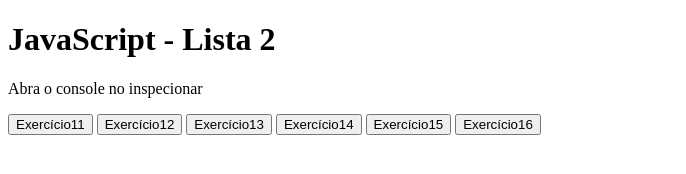
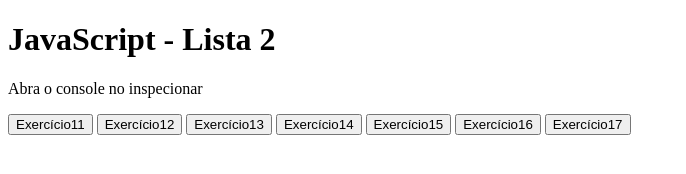
Before and after one commit to Guilherme731/introducao_js, a plain HTML site: page list_2/index.html in a window 1280 px wide. Shown: the whole page, without its empty margins (0-686 px from the left). Drawn offline with Linux system fonts and the light colour scheme.

Commit message:
Exercise 17

```diff
--- a/list_2/index.html
+++ b/list_2/index.html
@@ -17,6 +17,7 @@
     <button onclick="ex14()">Exercício14</button>
     <button onclick="ex15()">Exercício15</button>
     <button onclick="ex16()">Exercício16</button>
+    <button onclick="ex17()">Exercício17</button>
 
 </body>
 </html>
--- a/list_2/script.js
+++ b/list_2/script.js
@@ -76,3 +76,16 @@ function ex16(){
     let frutas = ['maçã', 'banana', 'laranja', 'pera', 'tangerina'];
     console.log(frutas[2]);
 }
+
+//Exercício 17
+function ex17(){
+    function saudacao(nome, saudacao){
+        if(saudacao === null || saudacao === ''){
+            saudacao = 'Bem-vindo(a)';
+        }
+
+        return saudacao + ' ' + nome;
+    }
+
+    console.log(saudacao(prompt('Digite um nome'), prompt('Digite uma saudação')))
+}
```
